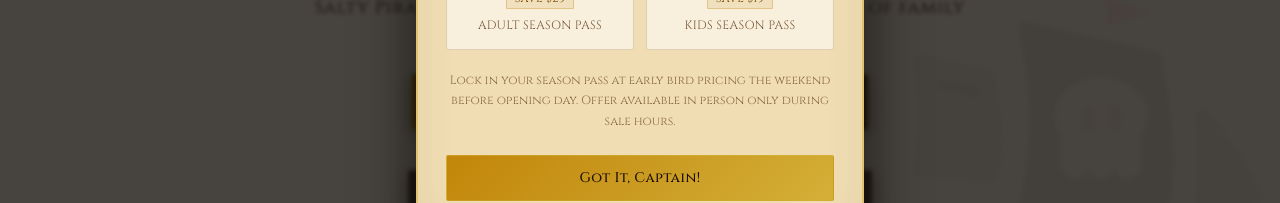
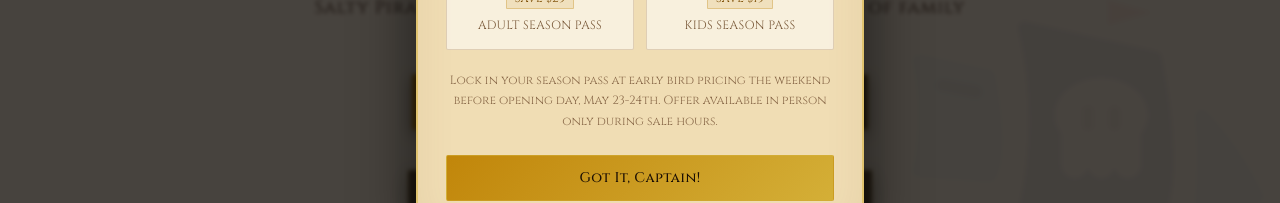
Before and after one commit to DarkEyeDP/spwaterpark2, a React (Vite) app: page / in a window 1280 px wide. Shown: the part 423-626 px from the top of the page. Built offline with nearby package versions, Linux system fonts and the light colour scheme; no server answers; a web font is replaced by a local one.

Commit message:
Corrected Early Bird Modal

```diff
--- a/src/app/components/EarlyBirdModal.tsx
+++ b/src/app/components/EarlyBirdModal.tsx
@@ -149,7 +149,7 @@ export function EarlyBirdModal() {
             className="text-center text-xs mb-6"
             style={{ color: '#8a6a4a', fontFamily: 'var(--font-heading)', lineHeight: '1.7' }}
           >
-            Lock in your season pass at early bird pricing the weekend before opening day. Offer available in person only during sale hours.
+            Lock in your season pass at early bird pricing the weekend before opening day, May 23-24th. Offer available in person only during sale hours.
           </p>
 
           {/* CTA */}
```
